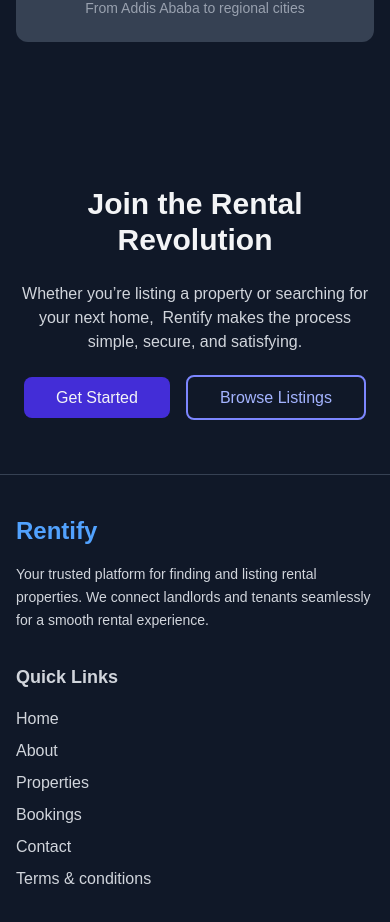
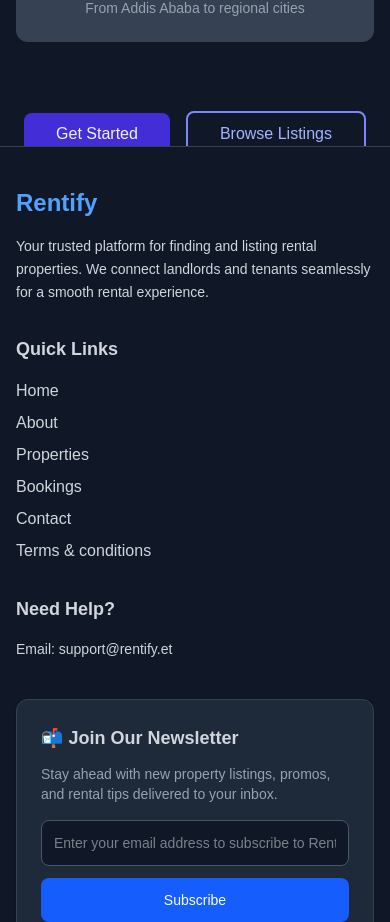
Before and after one commit to kubsamelkamu/Rentify, a Next.js app: page /home in a window 390 px wide. Shown: the part 2299-3221 px from the top of the page. Built offline with nearby package versions, Linux system fonts and the light colour scheme; no server answers.

Commit message:
fix : responsive issues

```diff
--- a/src/pages/home.tsx
+++ b/src/pages/home.tsx
@@ -160,29 +160,7 @@ export default function HomePage() {
             ))}
           </div>
         </section>
-        {/* Join the Rental Revolution */}
-        <section className="py-16 px-4 text-center">
-          <motion.div
-            initial={{ opacity: 0 }}
-            animate={{ opacity: 1 }}
-            transition={{ delay: 0.3 }}
-            className="max-w-4xl mx-auto"
-          >
-            <h2
-              className={`text-3xl font-bold mb-6 ${
-                theme === 'light' ? 'text-gray-900' : 'text-gray-100'
-              }`}
-            >
-              Join the Rental Revolution
-            </h2>
-            <p
-              className={`mb-8 ${
-                theme === 'light' ? 'text-gray-600' : 'text-gray-300'
-              }`}
-            >
-              Whether you’re listing a property or searching for your next home,&nbsp;
-              Rentify makes the process simple, secure, and satisfying.
-            </p>
+
         <div className="flex justify-center gap-4">
           <motion.div whileHover={{ scale: 1.05 }}>
             <Link
@@ -209,8 +187,6 @@ export default function HomePage() {
             </Link>
           </motion.div>
         </div>
-          </motion.div>
-        </section>
       </div>
     </UserLayout>
   );
```
Lines whose indentation alone changed are shown as unchanged.
